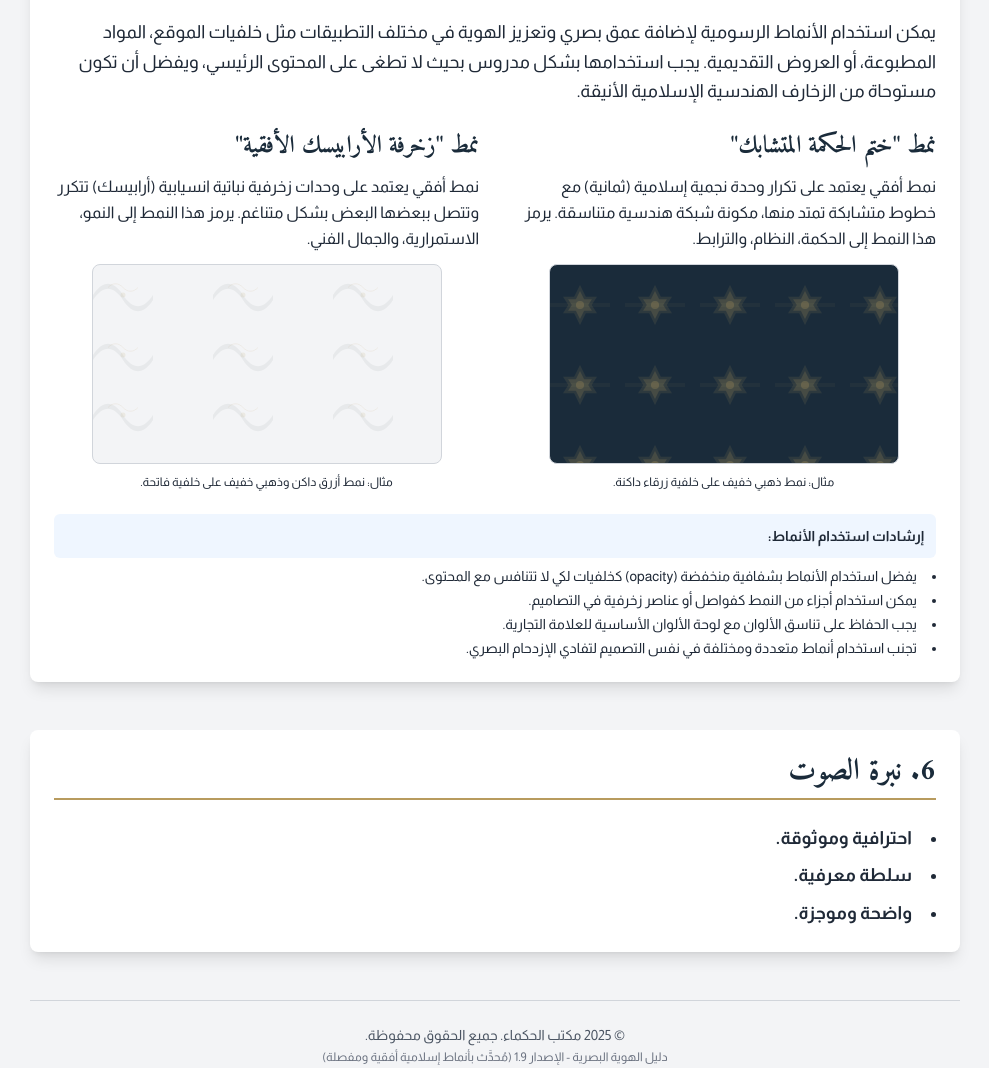
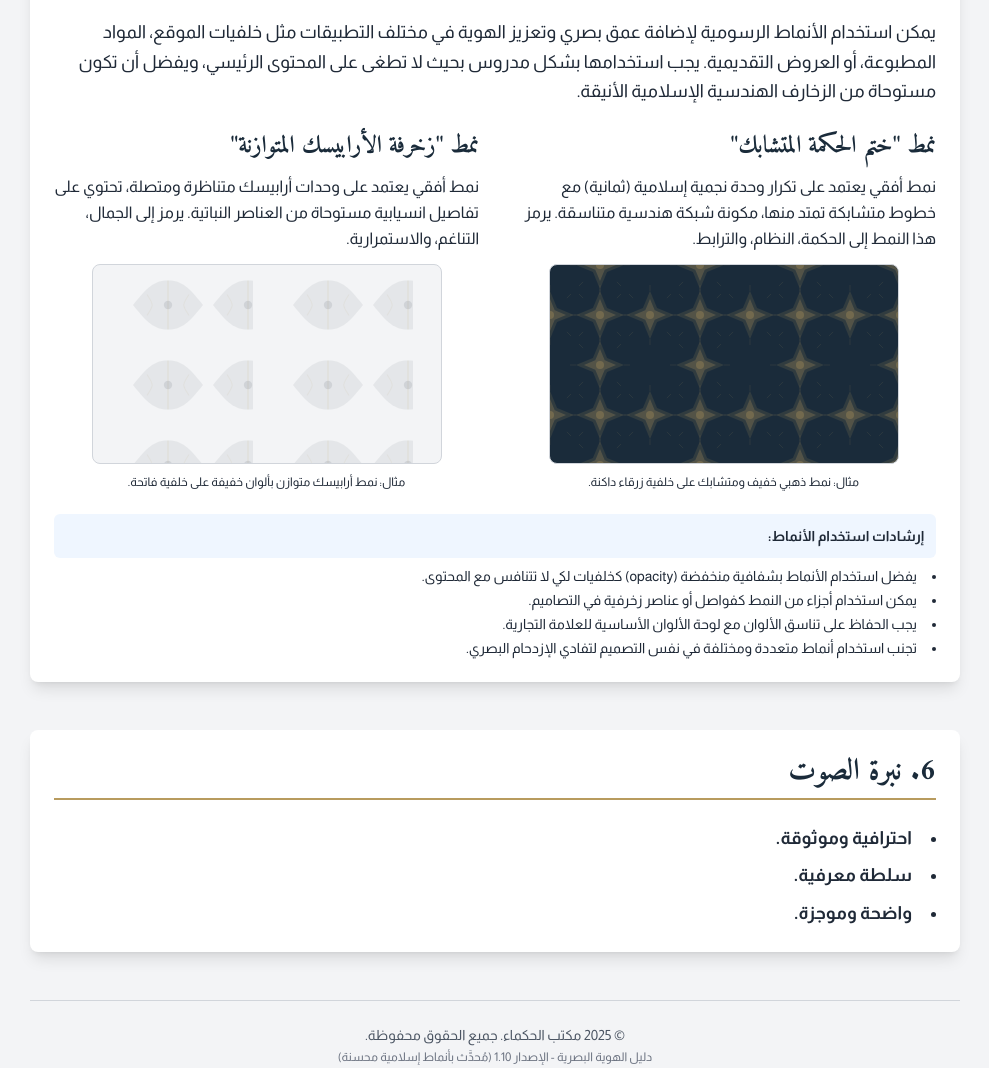
Before and after one commit to scandosolutions/alhokamaa-identity, a plain HTML site: page index.html in a window 1280 px wide. Shown: the part 5820-6888 px from the top of the page, without its empty margins (10-999 px from the left). Drawn offline with nearby package versions, Linux system fonts and the light colour scheme.

Commit message:
Update index.html

```diff
--- a/index.html
+++ b/index.html
@@ -442,55 +442,62 @@
                     <div class="pattern-sample bg-brand-dark-blue">
                         <svg width="100%" height="100%" xmlns="http://www.w3.org/2000/svg">
                             <defs>
-                                <pattern id="islamicStarPatternDetailedDarkHorizontal" patternUnits="userSpaceOnUse" width="150" height="80" >
-                                    <g transform="translate(30 40) scale(0.4)"> <polygon points="0,-50 14.6,-20.7 42.4,-20.7 29.2,0 42.4,20.7 14.6,20.7 0,50 -14.6,20.7 -42.4,20.7 -29.2,0 -42.4,-20.7 -14.6,-20.7" fill="rgba(184, 155, 94, 0.12)"/>
-                                        <polygon points="0,-35 10.3,-14.6 29.8,-14.6 20.5,0 29.8,14.6 10.3,14.6 0,35 -10.3,14.6 -29.8,14.6 -20.5,0 -29.8,-14.6 -10.3,-14.6" fill="rgba(184, 155, 94, 0.18)"/>
-                                        <circle cx="0" cy="0" r="10" fill="rgba(184, 155, 94, 0.25)"/>
-                                        <rect x="-75" y="-5" width="150" height="10" fill="rgba(184, 155, 94, 0.05)"/>
+                                <pattern id="islamicStarPatternDetailedDarkHorizontal" patternUnits="userSpaceOnUse" width="100" height="100" >
+                                    <g transform="translate(50 50) scale(0.5)"> <polygon points="0,-48 14.1,-14.1 48,0 14.1,14.1 0,48 -14.1,14.1 -48,0 -14.1,-14.1" fill="rgba(184, 155, 94, 0.15)"/>
+                                        <polygon points="0,-32 9.4,-9.4 32,0 9.4,9.4 0,32 -9.4,9.4 -32,0 -9.4,-9.4" fill="rgba(184, 155, 94, 0.25)"/>
+                                        <circle cx="0" cy="0" r="8" fill="rgba(184, 155, 94, 0.3)"/>
+                                        <path d="M0,-48 L0,-60 M0,48 L0,60 M-48,0 L-60,0 M48,0 L60,0" stroke="rgba(184, 155, 94, 0.1)" stroke-width="2"/>
+                                        <path d="M-33.9,-33.9 L-42,-42 M33.9,33.9 L42,42 M-33.9,33.9 L-42,42 M33.9,-33.9 L42,-42" stroke="rgba(184, 155, 94, 0.1)" stroke-width="2"/>
                                     </g>
-                                     <g transform="translate(105 40) scale(0.4)"> <use href="#islamicStarUnit"/>
-                                        <rect x="-75" y="-5" width="150" height="10" fill="rgba(184, 155, 94, 0.05)"/>
-                                    </g>
+                                     <g transform="translate(100 50) scale(0.5)"> <use href="#starUnitDenseDark"/> </g>
+                                    <g transform="translate(0 50) scale(0.5)"> <use href="#starUnitDenseDark"/> </g>
+                                     <g transform="translate(50 0) scale(0.5)"> <use href="#starUnitDenseDark"/> </g>
+                                     <g transform="translate(50 100) scale(0.5)"> <use href="#starUnitDenseDark"/> </g>
                                 </pattern>
-                                 <g id="islamicStarUnit">
-                                    <polygon points="0,-50 14.6,-20.7 42.4,-20.7 29.2,0 42.4,20.7 14.6,20.7 0,50 -14.6,20.7 -42.4,20.7 -29.2,0 -42.4,-20.7 -14.6,-20.7" fill="rgba(184, 155, 94, 0.12)"/>
-                                    <polygon points="0,-35 10.3,-14.6 29.8,-14.6 20.5,0 29.8,14.6 10.3,14.6 0,35 -10.3,14.6 -29.8,14.6 -20.5,0 -29.8,-14.6 -10.3,-14.6" fill="rgba(184, 155, 94, 0.18)"/>
-                                    <circle cx="0" cy="0" r="10" fill="rgba(184, 155, 94, 0.25)"/>
+                                 <g id="starUnitDenseDark">
+                                    <polygon points="0,-48 14.1,-14.1 48,0 14.1,14.1 0,48 -14.1,14.1 -48,0 -14.1,-14.1" fill="rgba(184, 155, 94, 0.15)"/>
+                                    <polygon points="0,-32 9.4,-9.4 32,0 9.4,9.4 0,32 -9.4,9.4 -32,0 -9.4,-9.4" fill="rgba(184, 155, 94, 0.25)"/>
+                                    <circle cx="0" cy="0" r="8" fill="rgba(184, 155, 94, 0.3)"/>
+                                    <path d="M0,-48 L0,-60 M0,48 L0,60 M-48,0 L-60,0 M48,0 L60,0" stroke="rgba(184, 155, 94, 0.1)" stroke-width="2"/>
+                                    <path d="M-33.9,-33.9 L-42,-42 M33.9,33.9 L42,42 M-33.9,33.9 L-42,42 M33.9,-33.9 L42,-42" stroke="rgba(184, 155, 94, 0.1)" stroke-width="2"/>
                                 </g>
                             </defs>
                             <rect width="100%" height="100%" fill="url(#islamicStarPatternDetailedDarkHorizontal)" />
                         </svg>
                     </div>
-                    <p class="text-xs font-almarai text-center mt-1">مثال: نمط ذهبي خفيف على خلفية زرقاء داكنة.</p>
+                    <p class="text-xs font-almarai text-center mt-1">مثال: نمط ذهبي خفيف ومتشابك على خلفية زرقاء داكنة.</p>
                 </div>
 
                 <div>
-                    <h3 class="text-2xl font-amiri font-semibold text-brand-dark-blue mb-3">نمط "زخرفة الأرابيسك الأفقية"</h3>
+                    <h3 class="text-2xl font-amiri font-semibold text-brand-dark-blue mb-3">نمط "زخرفة الأرابيسك المتوازنة"</h3>
                      <p class="text-base leading-relaxed font-almarai mb-3">
-                        نمط أفقي يعتمد على وحدات زخرفية نباتية انسيابية (أرابيسك) تتكرر وتتصل ببعضها البعض بشكل متناغم. يرمز هذا النمط إلى النمو، الاستمرارية، والجمال الفني.
+                        نمط أفقي يعتمد على وحدات أرابيسك متناظرة ومتصلة، تحتوي على تفاصيل انسيابية مستوحاة من العناصر النباتية. يرمز إلى الجمال، التناغم، والاستمرارية.
                     </p>
                     <div class="pattern-sample bg-gray-100">
                          <svg width="100%" height="100%" xmlns="http://www.w3.org/2000/svg">
                             <defs>
-                                <pattern id="arabesqueDetailedHorizontalLight" patternUnits="userSpaceOnUse" width="120" height="60">
-                                    <g transform="translate(0 30) scale(0.5)">
-                                        <path d="M0,0 C20,-30 40,-30 60,0 C80,30 100,30 120,0 L120,10 C100,40 80,40 60,10 C40,-20 20,-20 0,10 Z" fill="rgba(26, 43, 58, 0.06)"/>
-                                        <path d="M30,-15 C40,-25 50,-25 60,-15 C70,-5 80,-5 90,-15" stroke="rgba(184, 155, 94, 0.1)" stroke-width="2" fill="none"/>
-                                        <circle cx="60" cy="0" r="5" fill="rgba(184, 155, 94, 0.12)"/>
+                                <pattern id="arabesqueBalancedLight" patternUnits="userSpaceOnUse" width="160" height="80">
+                                    <g transform="translate(40 40) scale(0.7)"> <path d="M0,0 C20,-25 30,-35 50,-35 C70,-35 80,-25 100,0 C80,25 70,35 50,35 C30,35 20,25 0,0 Z" fill="rgba(26, 43, 58, 0.07)"/>
+                                        <path d="M50,-35 Q50,0 50,35" stroke="rgba(184, 155, 94, 0.1)" stroke-width="2" fill="none"/>
+                                        <path d="M20,-15 C30,0 30,0 20,15" stroke="rgba(184, 155, 94, 0.08)" stroke-width="1.5" fill="none"/>
+                                        <path d="M80,-15 C70,0 70,0 80,15" stroke="rgba(184, 155, 94, 0.08)" stroke-width="1.5" fill="none"/>
+                                        <circle cx="50" cy="0" r="6" fill="rgba(26, 43, 58, 0.1)"/>
                                     </g>
-                                    <g transform="translate(120 30) scale(0.5)"> <use href="#arabesqueUnitHorizontal"/>
+                                     <g transform="translate(120 40) scale(0.7)"> <use href="#arabesqueUnitBalanced"/>
                                     </g>
                                 </pattern>
-                                <g id="arabesqueUnitHorizontal">
-                                     <path d="M0,0 C20,-30 40,-30 60,0 C80,30 100,30 120,0 L120,10 C100,40 80,40 60,10 C40,-20 20,-20 0,10 Z" fill="rgba(26, 43, 58, 0.06)"/>
-                                     <path d="M30,-15 C40,-25 50,-25 60,-15 C70,-5 80,-5 90,-15" stroke="rgba(184, 155, 94, 0.1)" stroke-width="2" fill="none"/>
-                                     <circle cx="60" cy="0" r="5" fill="rgba(184, 155, 94, 0.12)"/>
+                                 <g id="arabesqueUnitBalanced">
+                                     <path d="M0,0 C20,-25 30,-35 50,-35 C70,-35 80,-25 100,0 C80,25 70,35 50,35 C30,35 20,25 0,0 Z" fill="rgba(26, 43, 58, 0.07)"/>
+                                     <path d="M50,-35 Q50,0 50,35" stroke="rgba(184, 155, 94, 0.1)" stroke-width="2" fill="none"/>
+                                     <path d="M20,-15 C30,0 30,0 20,15" stroke="rgba(184, 155, 94, 0.08)" stroke-width="1.5" fill="none"/>
+                                     <path d="M80,-15 C70,0 70,0 80,15" stroke="rgba(184, 155, 94, 0.08)" stroke-width="1.5" fill="none"/>
+                                     <circle cx="50" cy="0" r="6" fill="rgba(26, 43, 58, 0.1)"/>
                                 </g>
                             </defs>
-                            <rect width="100%" height="100%" fill="url(#arabesqueDetailedHorizontalLight)" />
+                            <rect width="100%" height="100%" fill="url(#arabesqueBalancedLight)" />
                         </svg>
                     </div>
-                    <p class="text-xs font-almarai text-center mt-1">مثال: نمط أزرق داكن وذهبي خفيف على خلفية فاتحة.</p>
+                    <p class="text-xs font-almarai text-center mt-1">مثال: نمط أرابيسك متوازن بألوان خفيفة على خلفية فاتحة.</p>
                 </div>
             </div>
              <p class="text-sm font-almarai mt-6 bg-blue-50 p-3 rounded-md">
@@ -515,7 +522,7 @@
 
         <footer class="text-center mt-12 pt-6 border-t border-gray-300">
             <p class="text-sm text-gray-600 font-almarai">&copy; <span id="currentYear"></span> مكتب الحكماء. جميع الحقوق محفوظة.</p>
-            <p class="text-xs text-gray-500 mt-1 font-almarai">دليل الهوية البصرية - الإصدار 1.9 (مُحدَّث بأنماط إسلامية أفقية ومفصلة)</p>
+            <p class="text-xs text-gray-500 mt-1 font-almarai">دليل الهوية البصرية - الإصدار 1.10 (مُحدَّث بأنماط إسلامية محسنة)</p>
         </footer>
     </main>
 
```
